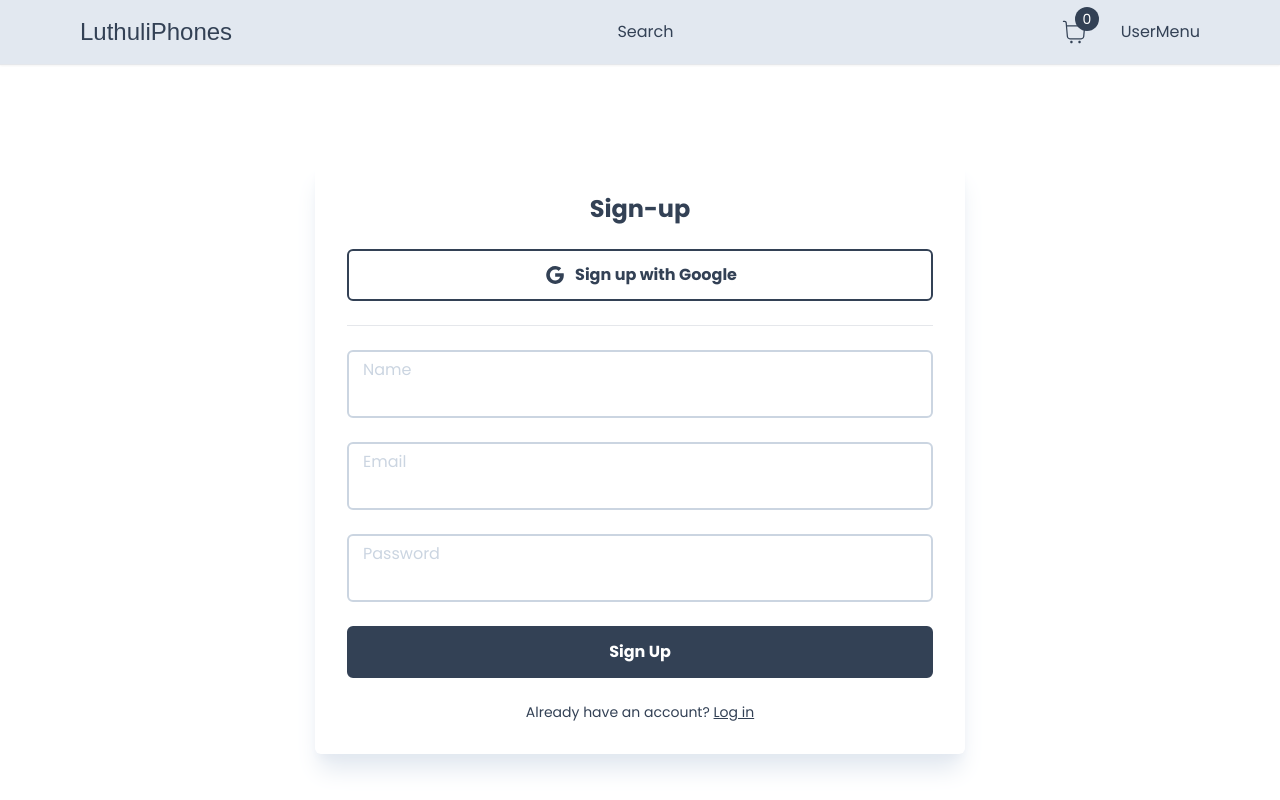
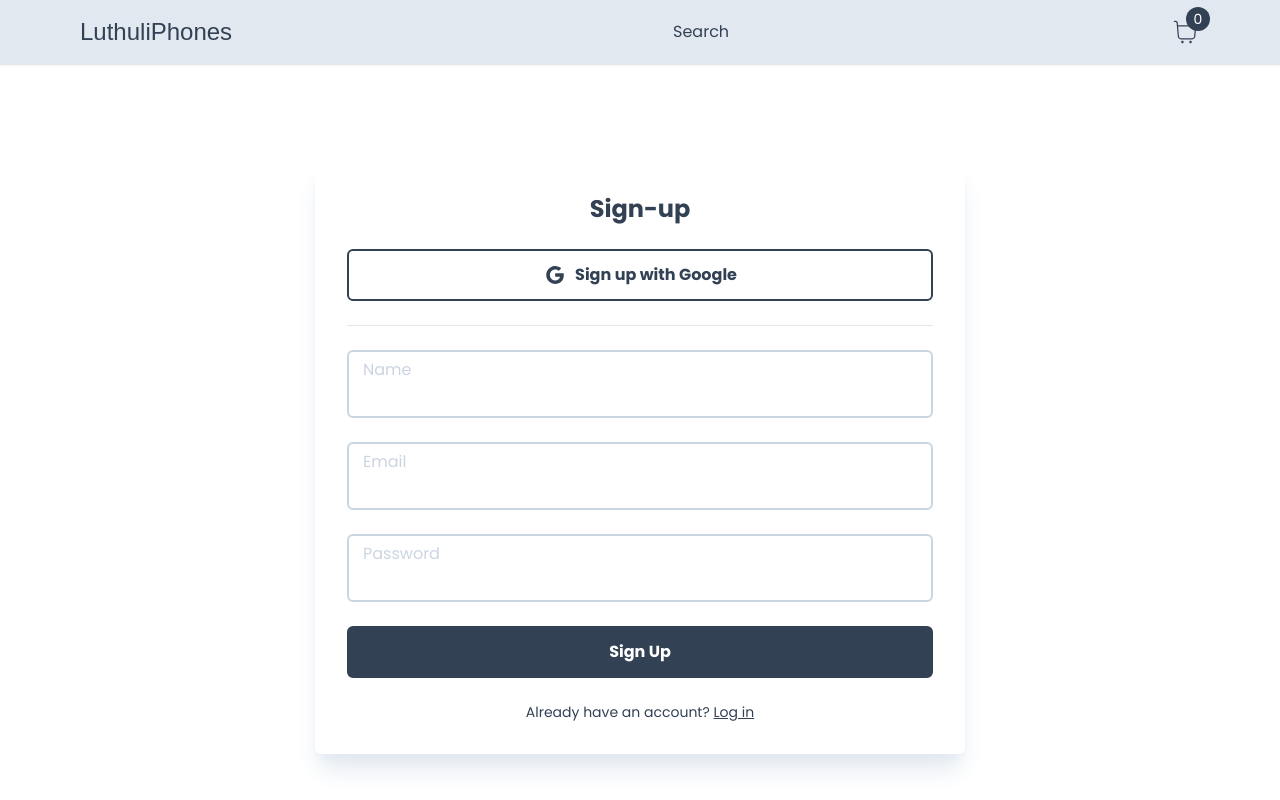
Before and after one commit to JosephMugo8711/Luthuli, a Next.js app: page /register in a window 1280 px wide. Shown: the top 800 px of the page. Built offline with nearby package versions, Linux system fonts and the light colour scheme; a web font is replaced by a local one.

Commit message:
Feat: usermenu

```diff
--- /dev/null
+++ b/app/components/nav/UserMenu.tsx
@@ -0,0 +1,5 @@
+const UserMenu = () => {
+    return ( <></> );
+}
+
+export default UserMenu;
--- a/app/components/nav/navbar.tsx
+++ b/app/components/nav/navbar.tsx
@@ -2,6 +2,7 @@ import Container from "../container";
 import Link from "next/link";
 import { Redressed } from "next/font/google";
 import CartCount from "./CartCount";
+import UserMenu from "./UserMenu";
 
 const redressed = Redressed({ subsets : ["latin"], weight: ['400']})
 
@@ -15,7 +16,7 @@ const Navbar = () => {
                         <div className="hidden md:block">Search</div>
                         <div className="flex items-center gap-8 md-gap-12">
                             <CartCount />
-                            <div>UserMenu</div>
+                            <UserMenu />
                         </div>
                     </div>
                 </Container>
```
